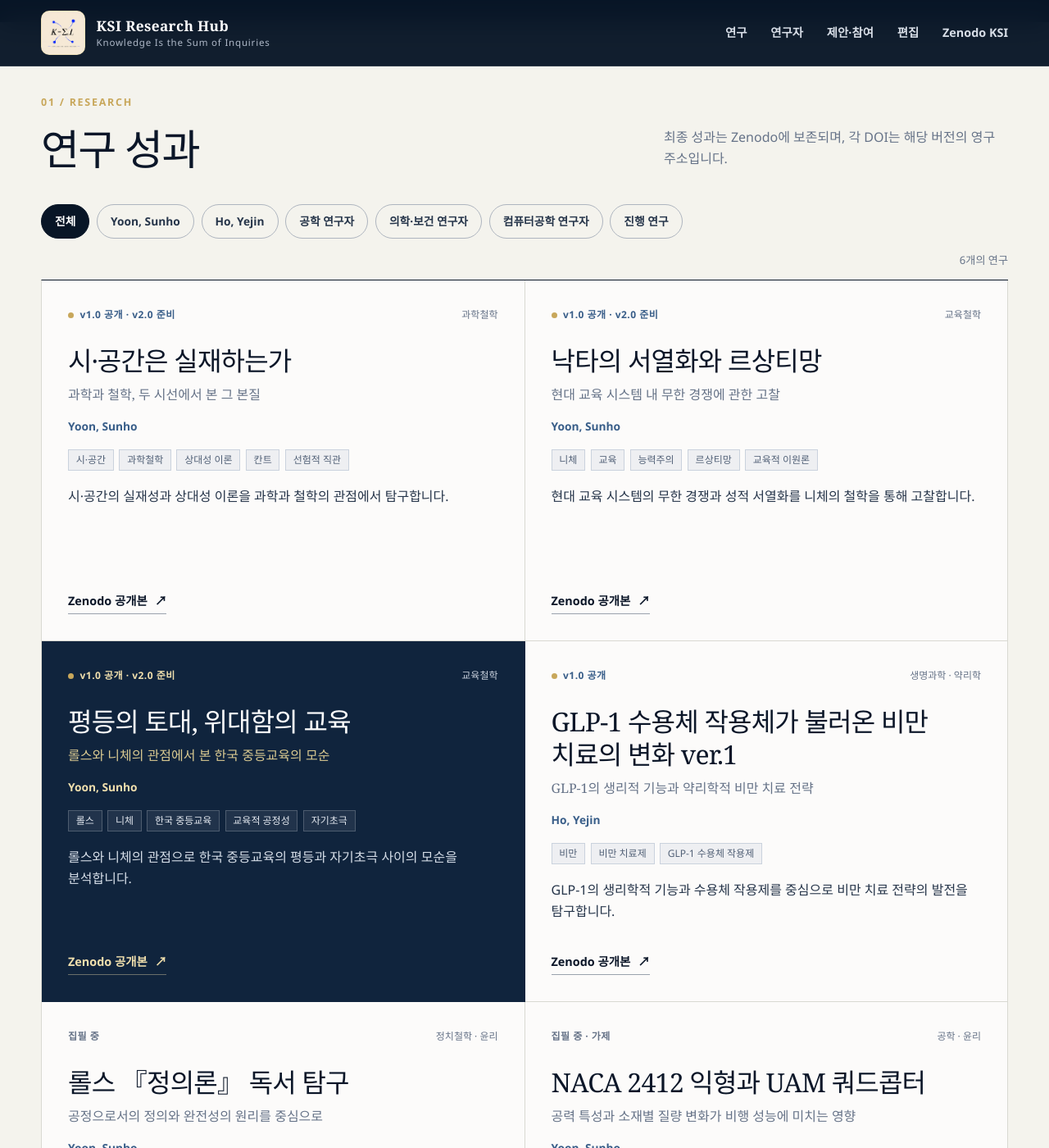
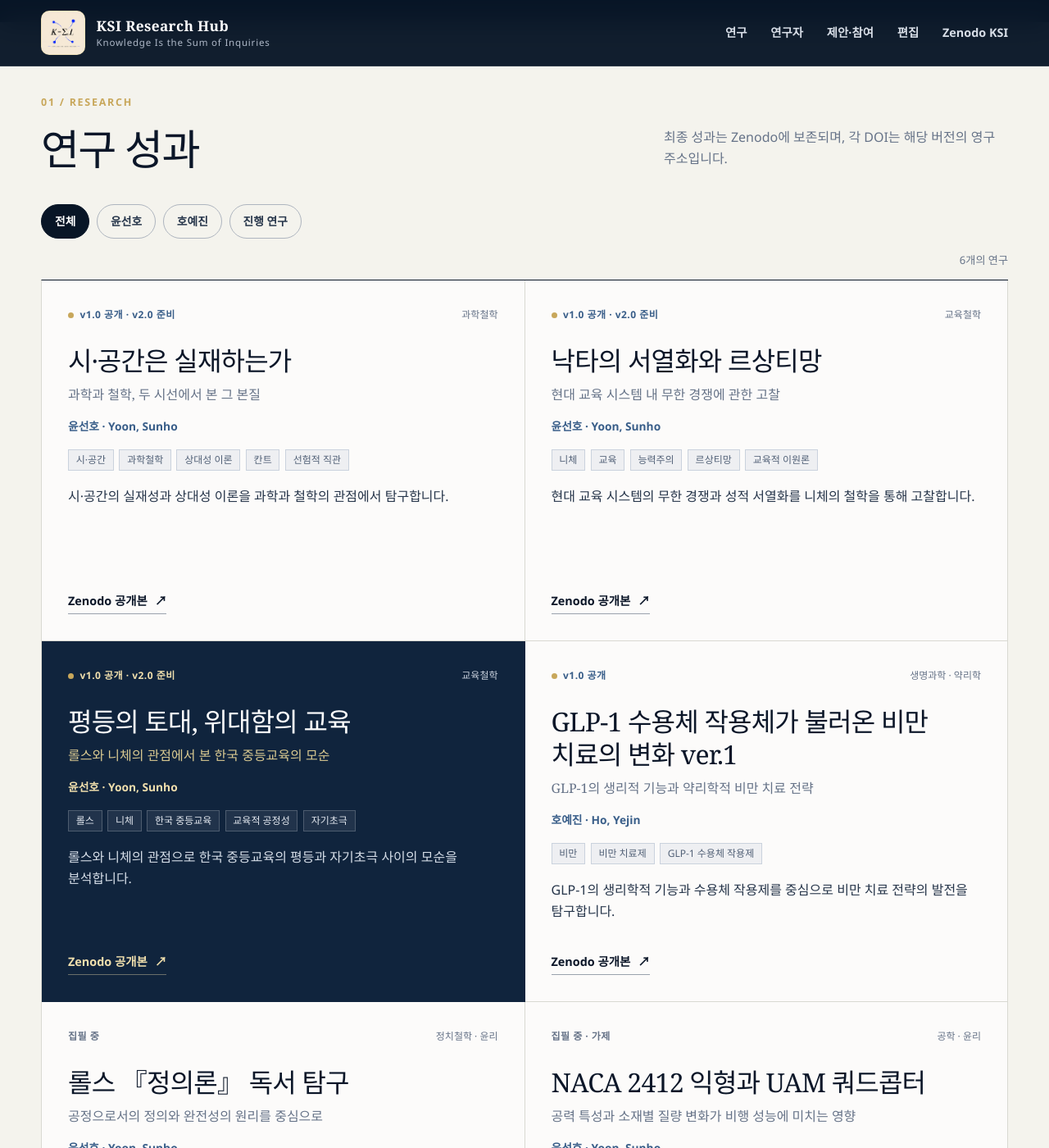
Before and after one commit to SunhoYoon-Hub/KSI-Research-Hub, a Jekyll site: the page built from docs/index.md, in a window 1280 px wide and 1400 px high, scrolled down 504 px. Shown: the whole window at 82% size. Built offline with Jekyll 4.4.1, drawn with Linux system fonts in a browser that asks for light colours.

Commit message:
Connect research cards to bilingual profiles

```diff
--- a/docs/index.md
+++ b/docs/index.md
@@ -32,7 +32,10 @@ description: KSI 학생 연구의 진행, 동료평가, 개정과 Zenodo 공개
   <div class="filter-bar" role="group" aria-label="연구 목록 필터">
     <button class="filter-button active" type="button" data-project-filter="all">전체</button>
     {% for researcher in site.data.researchers %}
-      <button class="filter-button" type="button" data-project-filter="{{ researcher.id }}">{{ researcher.display_name }}</button>
+      {% assign researcher_projects = site.data.projects | where: "researcher_id", researcher.id %}
+      {% unless researcher_projects == empty %}
+        <button class="filter-button" type="button" data-project-filter="{{ researcher.id }}">{{ researcher.name_ko }}</button>
+      {% endunless %}
     {% endfor %}
     <button class="filter-button" type="button" data-project-filter="drafting">진행 연구</button>
   </div>
@@ -41,14 +44,16 @@ description: KSI 학생 연구의 진행, 동료평가, 개정과 Zenodo 공개
 
   <div class="project-grid" id="project-grid">
     {% for project in site.data.projects %}
-    <article class="project-card {% if project.stage == 'published' %}published{% else %}ongoing{% endif %}{% if project.featured %} feature-card{% endif %}" data-researcher="{{ project.researcher_id }}" data-stage="{{ project.stage }}">
+    {% assign project_researchers = site.data.researchers | where: "id", project.researcher_id %}
+    {% assign project_researcher = project_researchers | first %}
+    <article class="project-card {% if project.stage == 'published' %}published{% else %}ongoing{% endif %}{% if project.featured %} feature-card{% endif %}" id="{{ project.id }}" data-researcher="{{ project.researcher_id }}" data-stage="{{ project.stage }}">
       <div class="card-topline">
         <span class="status">{{ project.status_label }}</span>
         <span class="field">{{ project.fields | join: " · " }}</span>
       </div>
       <h3>{{ project.title }}</h3>
       <p class="project-subtitle">{{ project.subtitle }}</p>
-      <a class="researcher-link" href="{{ '/researchers/' | relative_url }}#{{ project.researcher_id }}">{{ project.researcher }}</a>
+      <a class="researcher-link" href="{{ '/researchers/' | relative_url }}#{{ project.researcher_id }}">{{ project_researcher.name_ko }} · <span lang="en">{{ project_researcher.name_en }}</span></a>
       <ul class="keyword-list" aria-label="핵심어">
         {% for keyword in project.keywords %}
           <li>{{ keyword }}</li>
```
